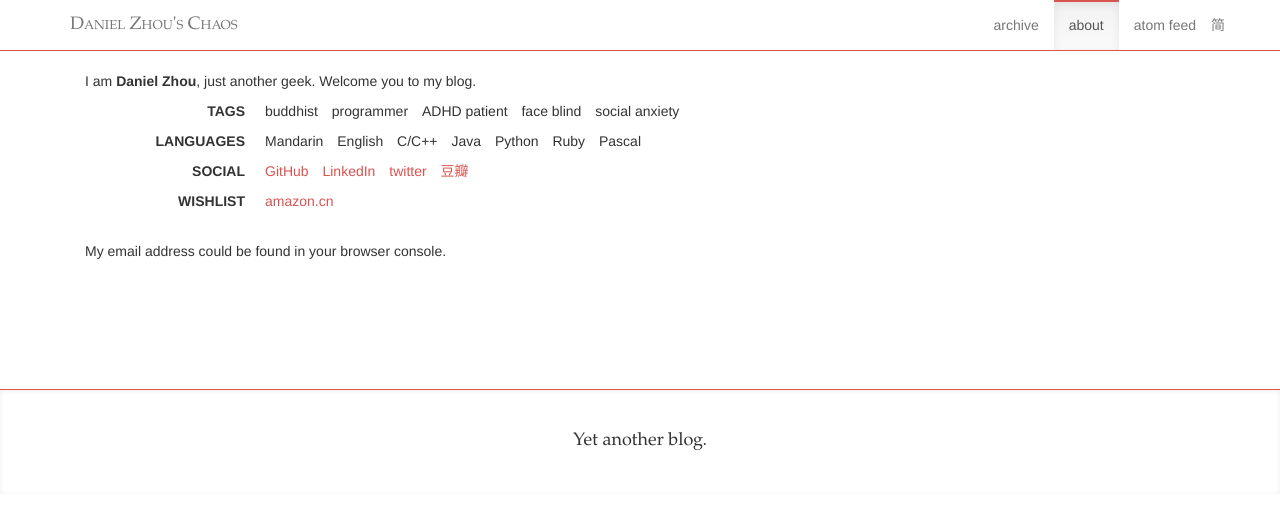
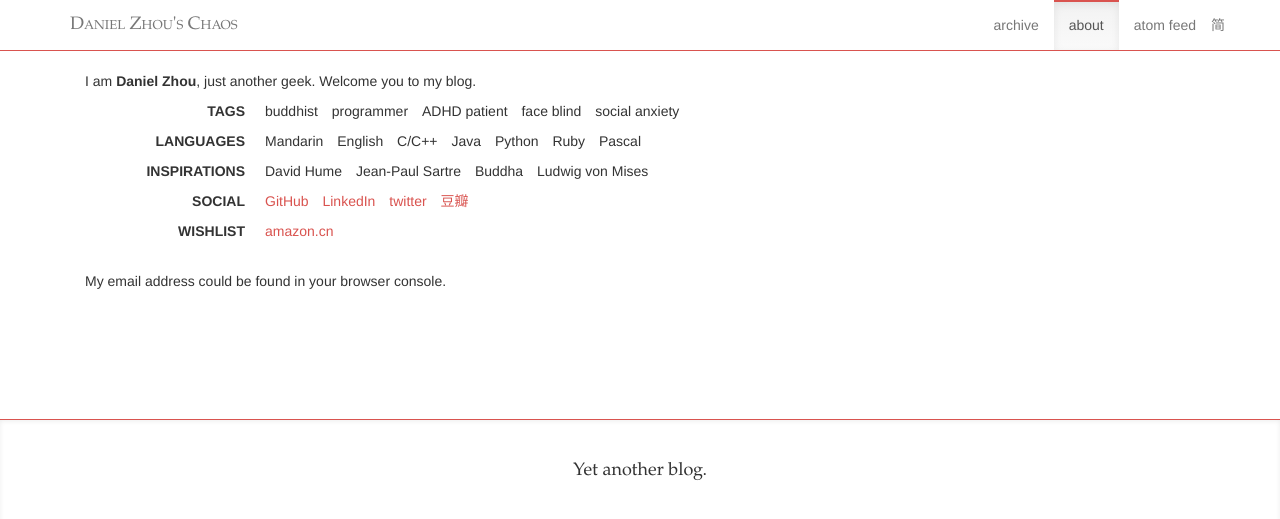
Before and after one commit to dancju/dancju.github.io, a Jekyll site: the page built from about.html, in a window 1280 px wide. Shown: the top 519 px of the page. Built offline with Jekyll 4.4.1, drawn with Linux system fonts in a browser that asks for light colours; nearby versions of some CDN libraries.

Commit message:
Update about.html

```diff
--- a/about.html
+++ b/about.html
@@ -25,6 +25,13 @@ title: About
       <li>Python</li>
       <li>Ruby</li>
       <li>Pascal</li>
+    </ul></dd>
+    <dt>INSPIRATIONS</dt>
+    <dd><ul class="list-inline">
+      <li>David Hume</li>
+      <li>Jean-Paul Sartre</li>
+      <li>Buddha</li>
+      <li>Ludwig von Mises</li>
     </ul></dd>
     <dt>SOCIAL</dt>
     <dd><ul class="list-inline">
```
